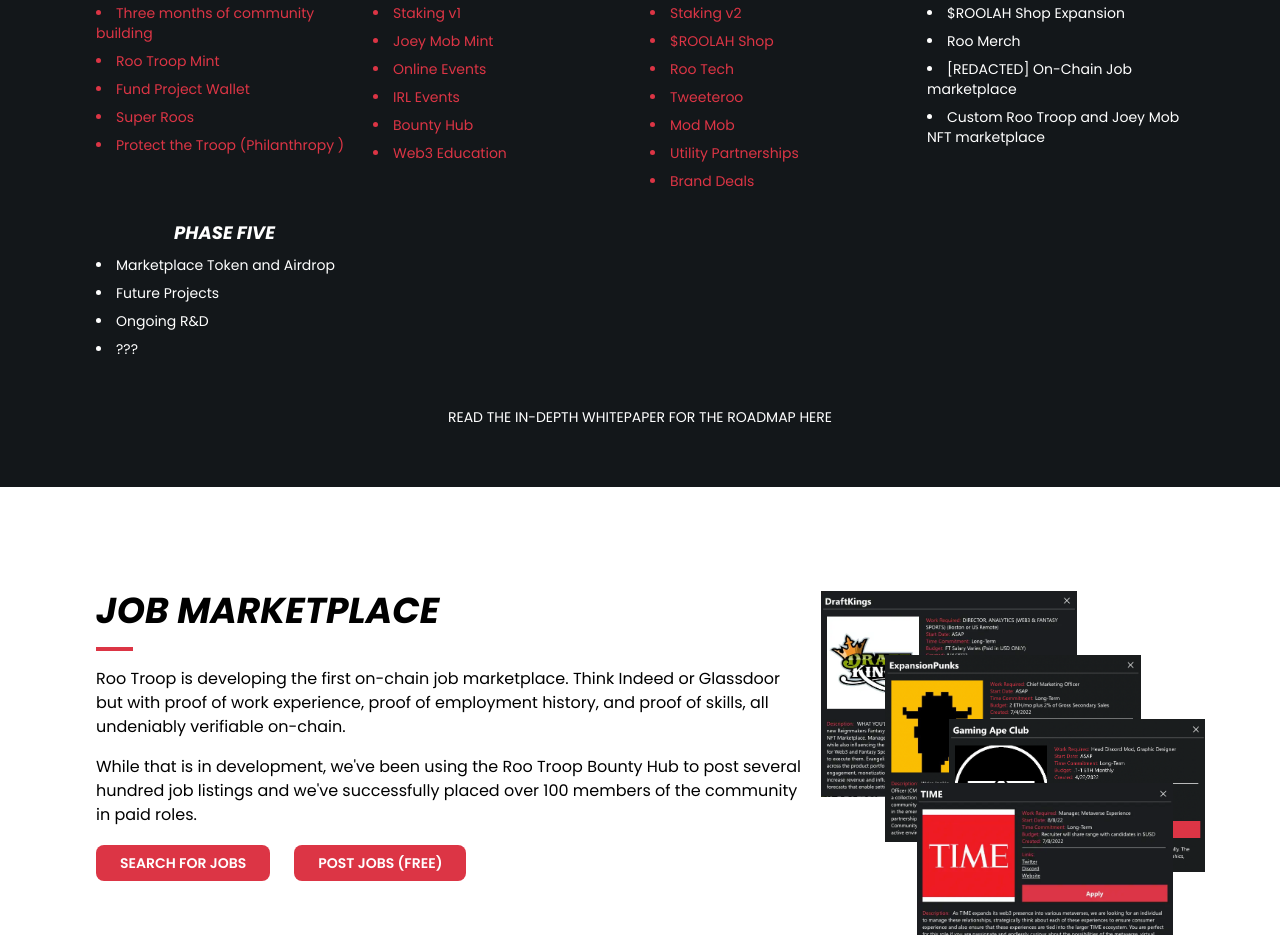
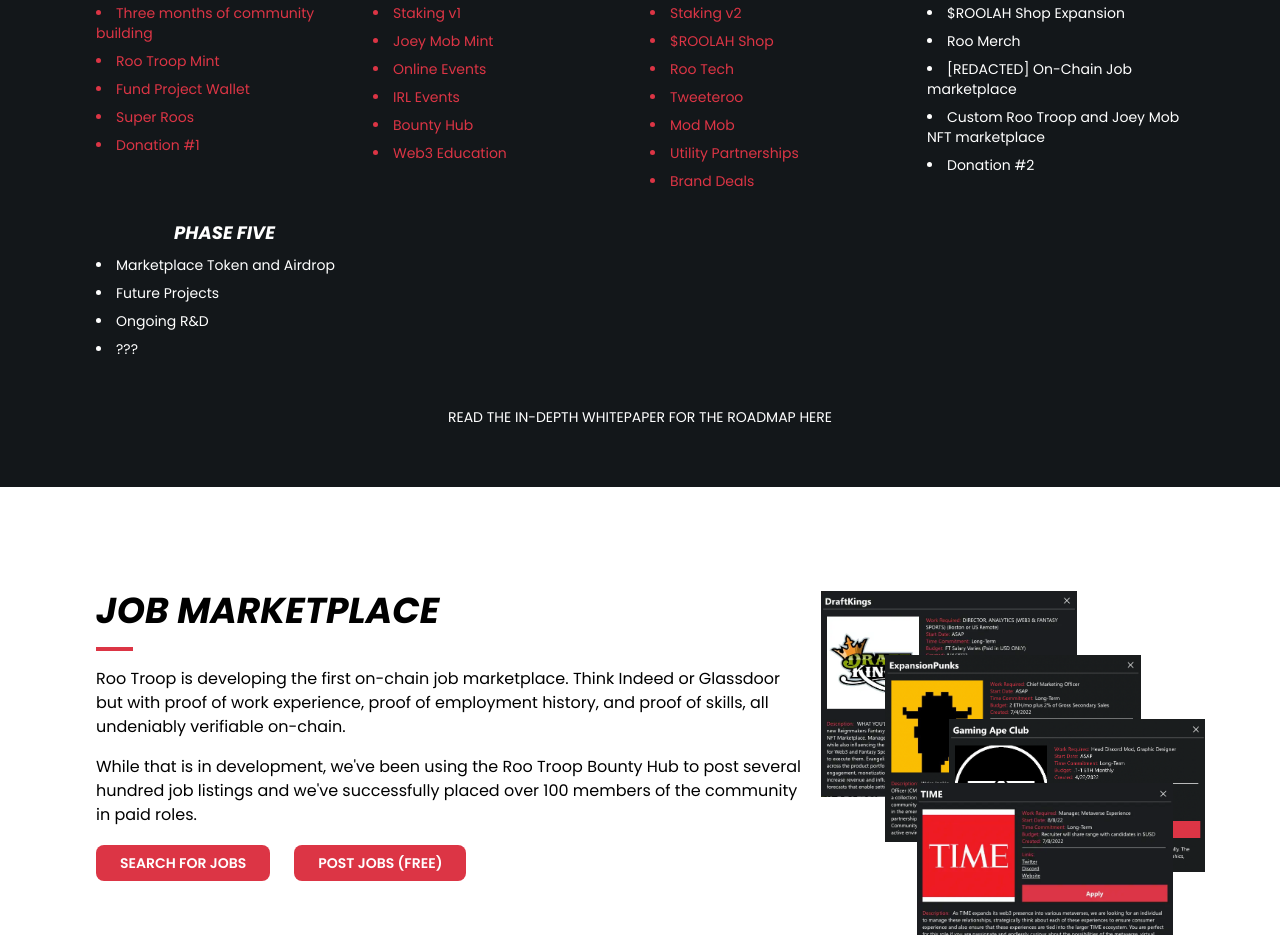
Before and after one commit to jackdishman/rootroop, a Vue app: page /home in a window 1280 px wide. Shown: the part 2880-3815 px from the top of the page. Built offline with nearby package versions, Linux system fonts and the light colour scheme.

Commit message:
roadmap donation copy edits

```diff
--- a/src/components/home/Roadmap.vue
+++ b/src/components/home/Roadmap.vue
@@ -10,7 +10,7 @@
 					<li class="text-rooRed text-sm mb-2">Roo Troop Mint</li>
 					<li class="text-rooRed text-sm mb-2">Fund Project Wallet</li>
 					<li class="text-rooRed text-sm mb-2">Super Roos</li>
-					<li class="text-rooRed text-sm mb-2">Protect the Troop (Philanthropy )</li>
+					<li class="text-rooRed text-sm mb-2">Donation #1</li>
 				</ul>
 			</div>
 			<!-- Stage 2 -->
@@ -46,6 +46,7 @@
 					<li class="text-white text-sm mb-2">Roo Merch</li>
 					<li class="text-white text-sm mb-2">[REDACTED] On-Chain Job marketplace</li>
 					<li class="text-white text-sm mb-2">Custom Roo Troop and Joey Mob NFT marketplace</li>
+					<li class="text-white text-sm mb-2">Donation #2</li>
 				</ul>
 			</div>
 			<!-- Stage 5 -->
```
